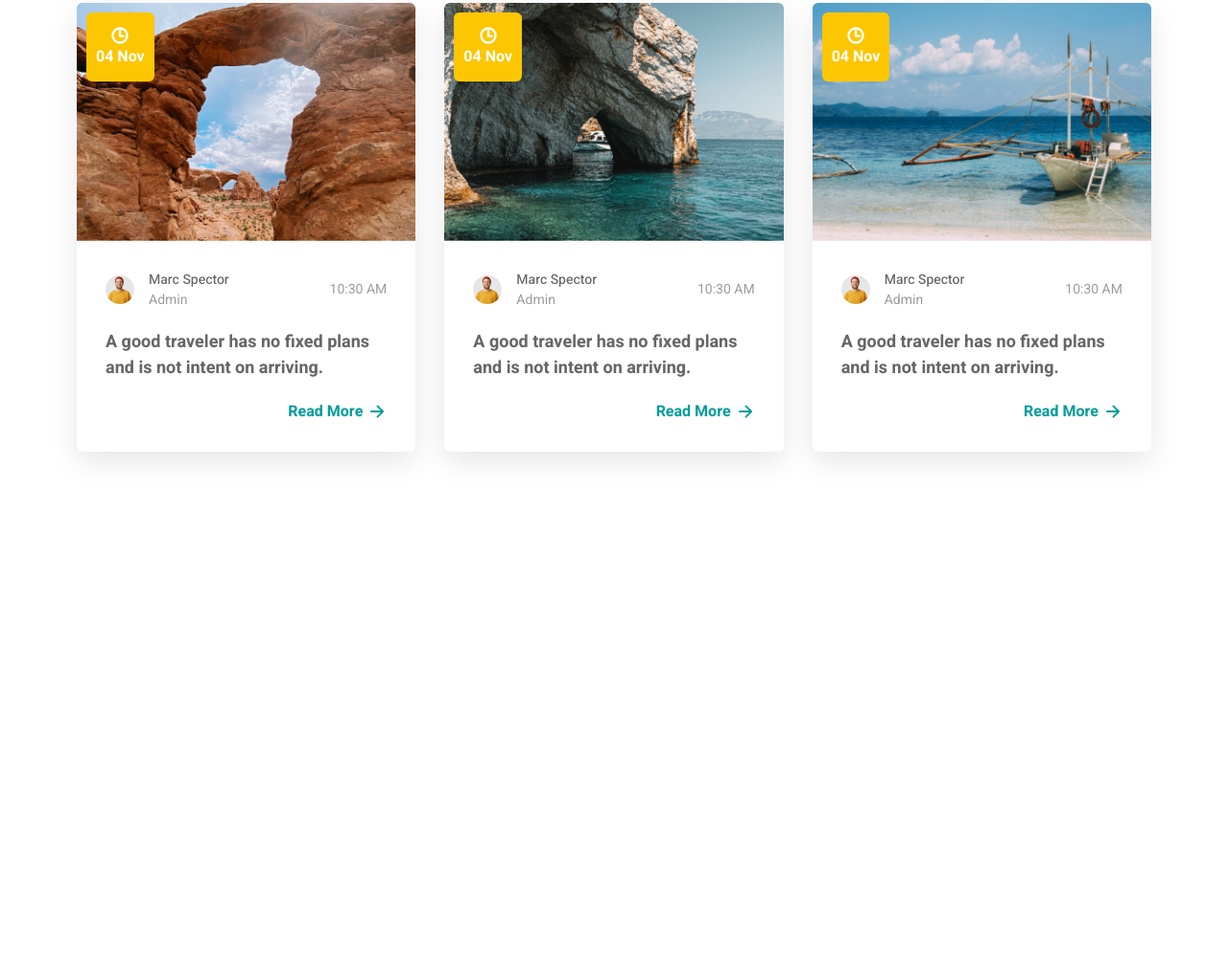
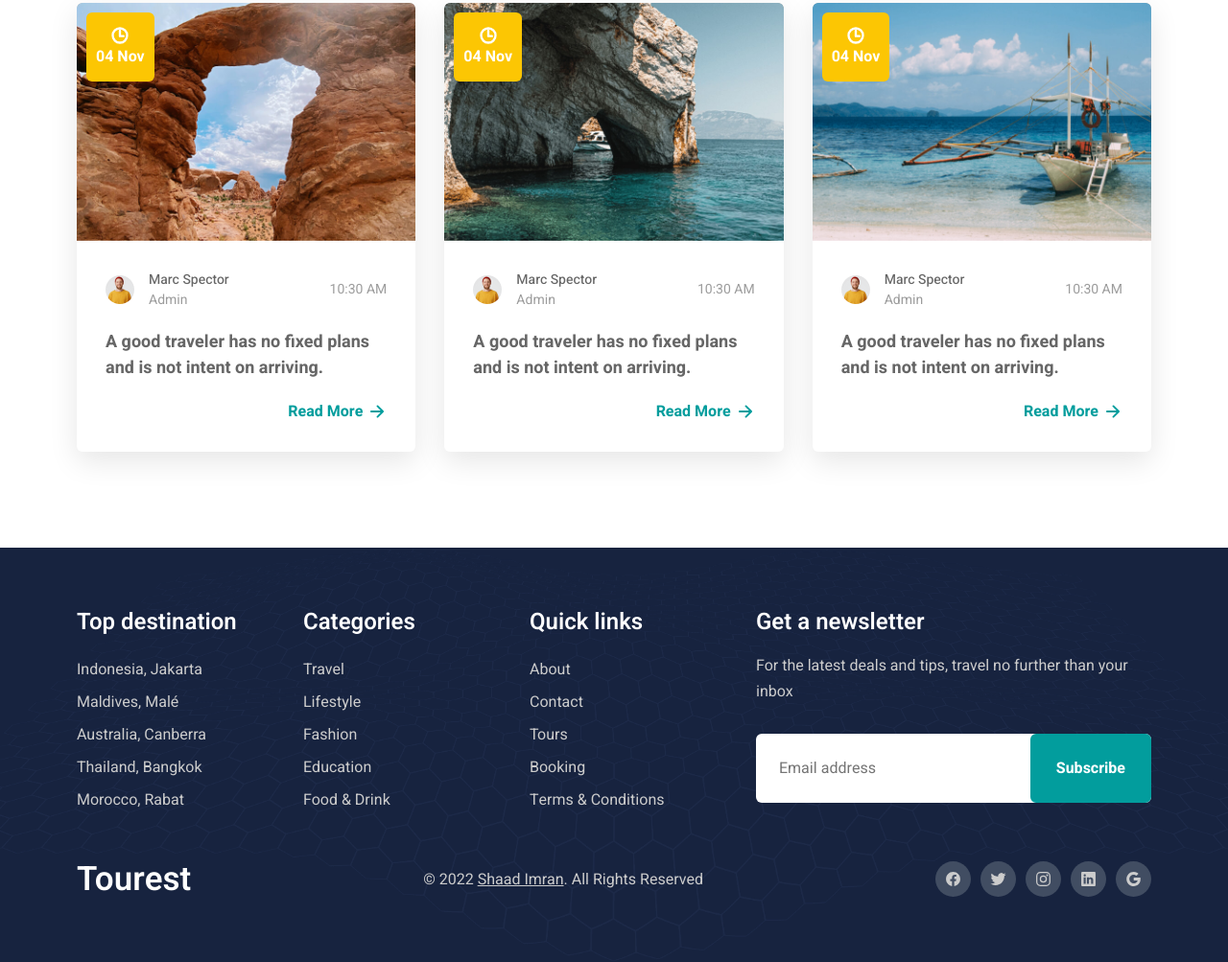
Before and after one commit to Shaad-Imran/Tourest-Travel-Website, a plain HTML site: page index.html in a window 1280 px wide. Shown: the part 3690-4693 px from the top of the page at 96% size. Before the commit the page ends 4261 px from the top, so only its background shows below. Drawn offline with nearby package versions, Linux system fonts and the light colour scheme; a web font is replaced by a local one.

Commit message:
footer added

```diff
--- a/index.html
+++ b/index.html
@@ -692,6 +692,155 @@
       </article>
     </main>
 
+    <!-- footer  -->
+    <footer
+      class="footer"
+      style="background-image: url('images/footer-bg.png')"
+    >
+      <div class="container">
+        <div class="footer-top">
+          <ul class="footer-list">
+            <li>
+              <p class="footer-list-title">Top destination</p>
+            </li>
+
+            <li>
+              <a href="#" class="footer-link">Indonesia, Jakarta</a>
+            </li>
+
+            <li>
+              <a href="#" class="footer-link">Maldives, Malé</a>
+            </li>
+
+            <li>
+              <a href="#" class="footer-link">Australia, Canberra</a>
+            </li>
+
+            <li>
+              <a href="#" class="footer-link">Thailand, Bangkok</a>
+            </li>
+
+            <li>
+              <a href="#" class="footer-link">Morocco, Rabat</a>
+            </li>
+          </ul>
+
+          <ul class="footer-list">
+            <li>
+              <p class="footer-list-title">Categories</p>
+            </li>
+
+            <li>
+              <a href="#" class="footer-link">Travel</a>
+            </li>
+
+            <li>
+              <a href="#" class="footer-link">Lifestyle</a>
+            </li>
+
+            <li>
+              <a href="#" class="footer-link">Fashion</a>
+            </li>
+
+            <li>
+              <a href="#" class="footer-link">Education</a>
+            </li>
+
+            <li>
+              <a href="#" class="footer-link">Food & Drink</a>
+            </li>
+          </ul>
+
+          <ul class="footer-list">
+            <li>
+              <p class="footer-list-title">Quick links</p>
+            </li>
+
+            <li>
+              <a href="#" class="footer-link">About</a>
+            </li>
+
+            <li>
+              <a href="#" class="footer-link">Contact</a>
+            </li>
+
+            <li>
+              <a href="#" class="footer-link">Tours</a>
+            </li>
+
+            <li>
+              <a href="#" class="footer-link">Booking</a>
+            </li>
+
+            <li>
+              <a href="#" class="footer-link">Terms & Conditions</a>
+            </li>
+          </ul>
+
+          <div class="footer-list">
+            <p class="footer-list-title">Get a newsletter</p>
+
+            <p class="newsletter-text">
+              For the latest deals and tips, travel no further than your inbox
+            </p>
+
+            <form action="" class="newsletter-form">
+              <input
+                type="email"
+                name="email"
+                required
+                placeholder="Email address"
+                class="newsletter-input"
+              />
+
+              <button type="submit" class="btn btn-primary">Subscribe</button>
+            </form>
+          </div>
+        </div>
+
+        <div class="footer-bottom">
+          <a href="#" class="logo">Tourest</a>
+
+          <p class="copyright">
+            &copy; 2022 <a href="#" class="copyright-link">Shaad Imran</a>. All
+            Rights Reserved
+          </p>
+
+          <ul class="social-list">
+            <li>
+              <a href="#" class="social-link">
+                <ion-icon name="logo-facebook"></ion-icon>
+              </a>
+            </li>
+
+            <li>
+              <a href="#" class="social-link">
+                <ion-icon name="logo-twitter"></ion-icon>
+              </a>
+            </li>
+
+            <li>
+              <a href="#" class="social-link">
+                <ion-icon name="logo-instagram"></ion-icon>
+              </a>
+            </li>
+
+            <li>
+              <a href="#" class="social-link">
+                <ion-icon name="logo-linkedin"></ion-icon>
+              </a>
+            </li>
+
+            <li>
+              <a href="#" class="social-link">
+                <ion-icon name="logo-google"></ion-icon>
+              </a>
+            </li>
+          </ul>
+        </div>
+      </div>
+    </footer>
+
     <script src="script.js"></script>
 
     <script
--- a/style.css
+++ b/style.css
@@ -567,6 +567,114 @@ body {
   color: var(--oxford-blue);
 }
 
+/* ..footer..  */
+.footer {
+  background-color: var(--oxford-blue);
+  background-repeat: no-repeat;
+  background-size: cover;
+  background-position: center;
+  color: var(--light-gray);
+  padding-block: 60px;
+}
+
+.footer a:not(.logo) {
+  color: inherit;
+}
+
+.footer-top {
+  display: grid;
+  gap: 30px;
+  margin-bottom: 40px;
+}
+
+.footer-list-title {
+  color: var(--white-1);
+  font-size: var(--fs-4);
+  font-weight: var(--fw-600);
+  margin-bottom: 15px;
+}
+
+.footer-link {
+  font-size: var(--fs-7);
+  padding-block: 5px;
+}
+
+.footer .footer-link:is(:hover, :focus) {
+  color: var(--white-1);
+}
+
+.newsletter-text {
+  font-size: var(--fs-7);
+  margin-bottom: 30px;
+  line-height: 1.7;
+}
+
+.newsletter-form {
+  position: relative;
+}
+
+.newsletter-input {
+  background: var(--white-1);
+  border-radius: var(--radius-6);
+  padding: 24px;
+  color: var(--eerie-black);
+}
+
+.newsletter-input:focus {
+  outline: none;
+  box-shadow: 0 0 0 5px hsla(216, 98%, 52%, 0.25);
+}
+
+.newsletter-form .btn-primary {
+  position: absolute;
+  top: 0;
+  right: 0;
+  bottom: 0;
+}
+
+.newsletter-form .btn-primary:is(:hover, :focus) {
+  --background: var(--viridian-green);
+  --color: var(--white-1);
+}
+
+.footer-bottom .logo {
+  text-align: center;
+  margin-bottom: 20px;
+}
+
+.copyright {
+  text-align: center;
+  margin-bottom: 20px;
+  font-size: var(--fs-7);
+}
+
+.copyright-link {
+  display: inline-block;
+  text-decoration: underline;
+}
+
+.copyright-link:is(:hover, :focus) {
+  text-decoration: none;
+}
+
+.social-list {
+  display: flex;
+  justify-content: center;
+  align-items: center;
+  gap: 10px;
+}
+
+.social-link {
+  font-size: 17px;
+  background: var(--independence);
+  padding: 10px;
+  border-radius: 50%;
+}
+
+.social-link:is(:hover, :focus) {
+  background: var(--viridian-green);
+}
+
 /* .....Responsiveness.....  */
 @media (min-width: 575px) {
   :root {
@@ -577,6 +685,10 @@ body {
 
   .hero-text {
     --fs-7: 1.8rem;
+  }
+
+  .footer-top {
+    grid-template-columns: 1fr 1fr;
   }
 }
 
@@ -609,6 +721,21 @@ body {
 
   .destination-list .w-50 {
     width: calc(50% - 20px);
+  }
+
+  .footer {
+    --fs-7: 1.6rem;
+  }
+
+  .footer-bottom {
+    display: flex;
+    align-items: center;
+    justify-content: space-between;
+  }
+
+  .footer-bottom .logo,
+  .copyright {
+    margin-bottom: 0;
   }
 }
 
@@ -716,6 +843,10 @@ body {
   .about-content {
     margin-bottom: 0;
   }
+
+  .footer-top {
+    grid-template-columns: 1fr 1fr 1fr 2fr;
+  }
 }
 
 @media (min-width: 1200px) {
```
